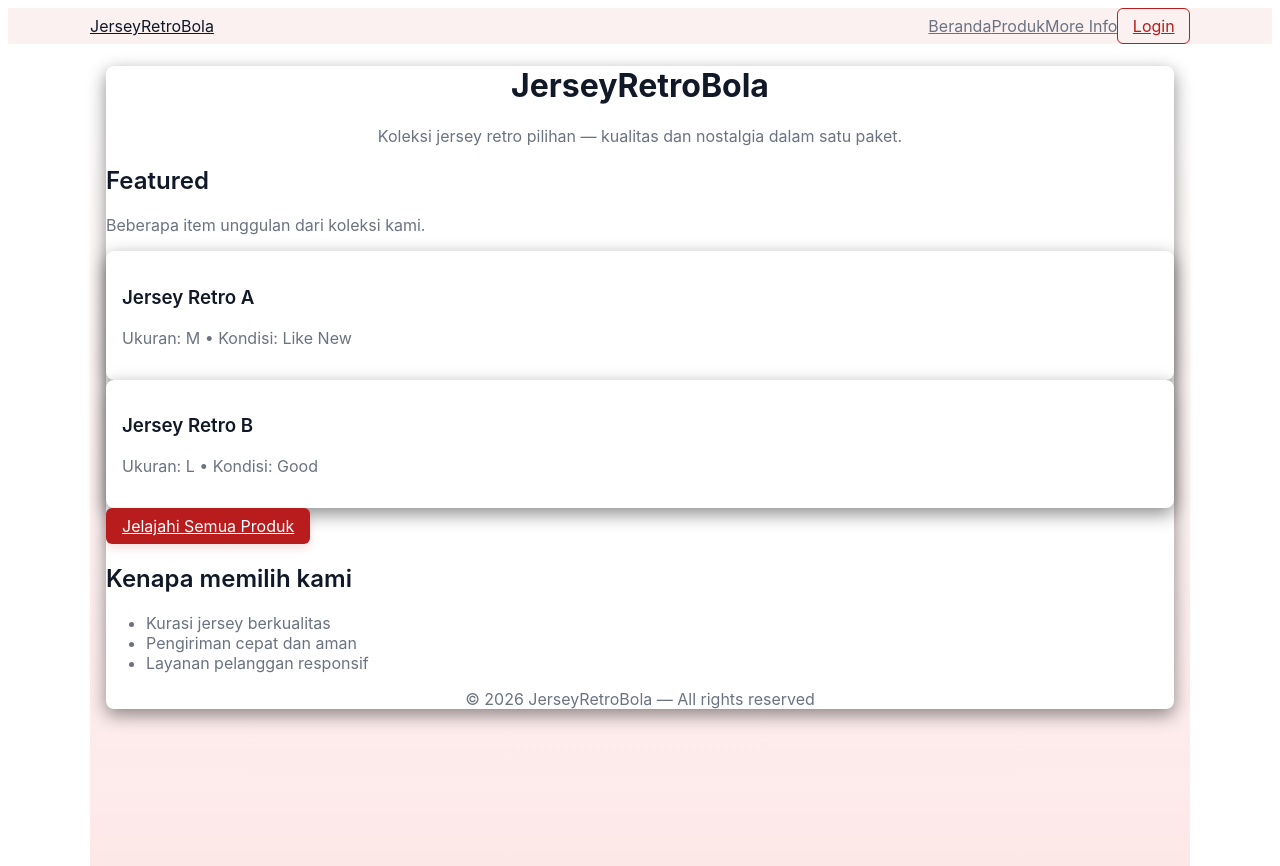
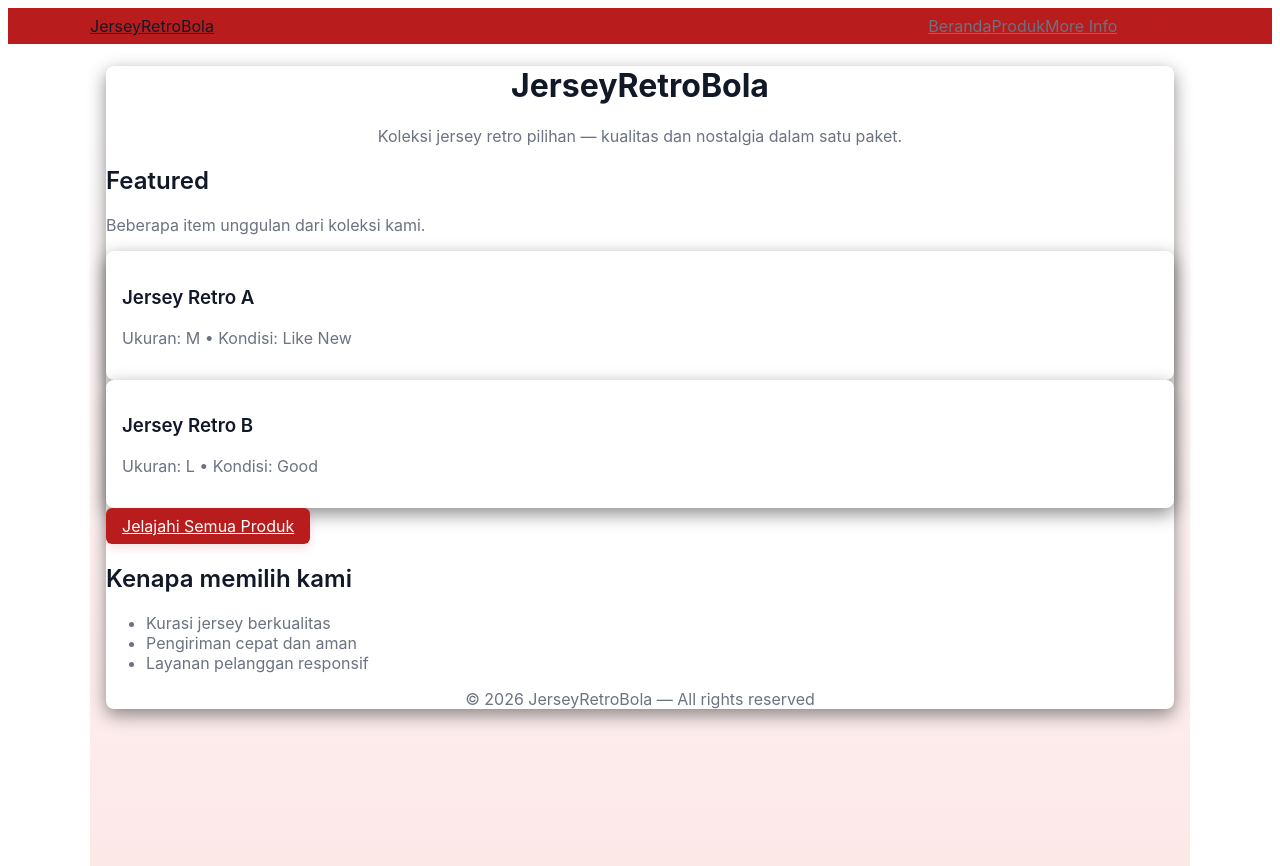
Before and after one commit to tiofaniariajiputra-cell/jerseyretrobola, a Next.js app: page / in a window 1280 px wide. Built offline with nearby package versions, Linux system fonts and the light colour scheme.

Commit message:
theme: header uses primary red accent

```diff
--- a/app/globals.css
+++ b/app/globals.css
@@ -63,6 +63,10 @@
 .site-bg { background: linear-gradient(180deg,#ffffff 0%, #fde8e8 100%); }
 .container-center { max-width: 1100px; margin-left: auto; margin-right: auto; padding-left: 1rem; padding-right: 1rem; }
 
+/* Theme helpers */
+.bg-primary { background: var(--primary); }
+.text-primary { color: var(--primary); }
+
 /* Form styles */
 .input {
   width: 100%;
--- a/app/layout.tsx
+++ b/app/layout.tsx
@@ -28,7 +28,7 @@ export default function RootLayout({
       <body
         className={`${geistSans.variable} ${geistMono.variable} antialiased`}
       >
-        <header className="bg-black/95 text-white glass">
+        <header className="bg-primary text-white glass">
           <nav className="container-center flex items-center justify-between py-4">
             <Link href="/" className="text-lg font-semibold tracking-wide">
               JerseyRetroBola
```
